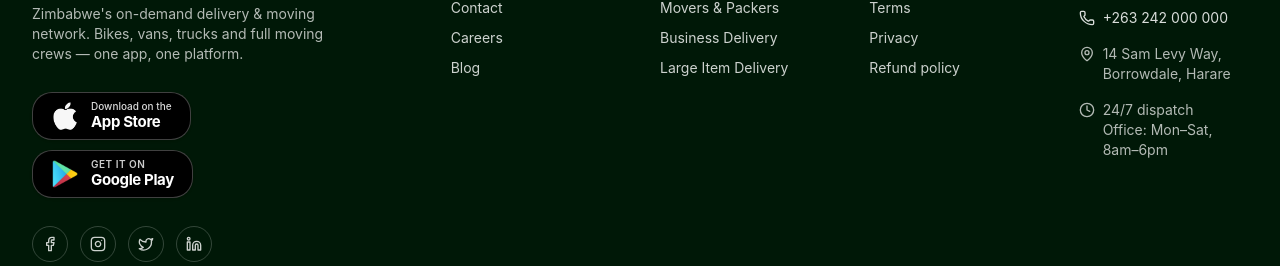
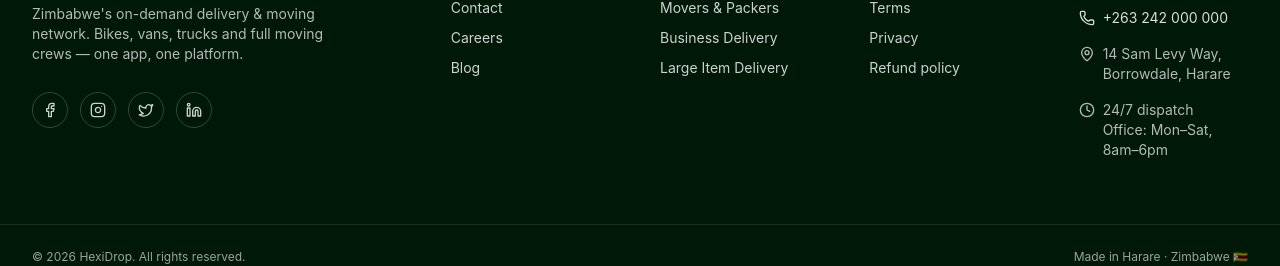
Before and after one commit to Devzign/Hexidrop_web_admin, a React (Vite) app: page / in a window 1280 px wide. Shown: the part 9676-9942 px from the top of the page. Built offline with nearby package versions, Linux system fonts and the light colour scheme; no server answers.

Commit message:
fix(footer): remove Apple and Google Play store download badges from footer

```diff
--- a/src/components/public/SiteFooter.tsx
+++ b/src/components/public/SiteFooter.tsx
@@ -1,7 +1,6 @@
 import { Link } from "react-router-dom";
 import { Mail, Phone, MapPin, Clock, Facebook, Instagram, Twitter, Linkedin } from "lucide-react";
 import { HexiLogo } from "./Logo";
-import { StoreBadge } from "./StoreBadge";
 
 export function SiteFooter() {
   return (
@@ -13,10 +12,6 @@
             Zimbabwe's on-demand delivery & moving network. Bikes, vans, trucks
             and full moving crews — one app, one platform.
           </p>
-          <div className="flex flex-col sm:flex-row md:flex-col items-start gap-2.5 pt-2">
-            <StoreBadge store="apple" />
-            <StoreBadge store="google" />
-          </div>
           <div className="flex gap-3 pt-2">
             {[Facebook, Instagram, Twitter, Linkedin].map((Icon, i) => (
               <a
```
